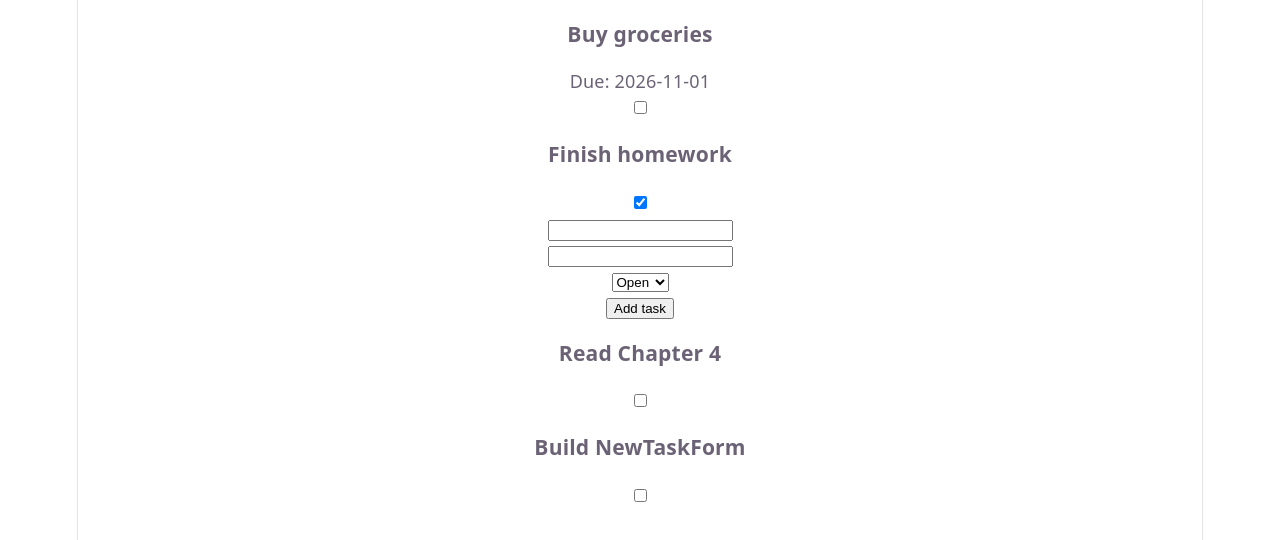
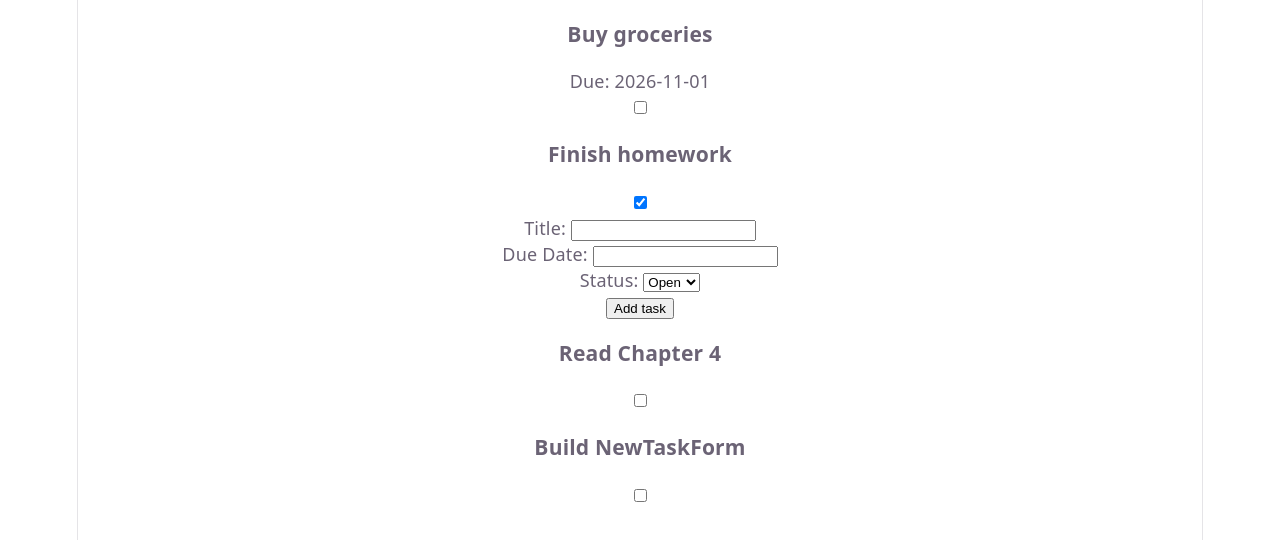
Before and after one commit to aleyakewseedin-web/sfwe475-lab4-2303060053, a React (Vite) app: page / in a window 1280 px wide. Shown: the top 540 px of the page. Built offline with nearby package versions, Linux system fonts and the light colour scheme.

Commit message:
add labels and aria-live for accessibility

```diff
--- a/src/NewTaskForm.tsx
+++ b/src/NewTaskForm.tsx
@@ -27,15 +27,31 @@ if (!result.success) {
   return (
     <form onSubmit={handleSubmit}>
       <div>
-        <input value={title} onChange={(e) => setTitle(e.target.value)} />
-        {errors.title && <p style={{ color: "red" }}>{errors.title[0]}</p>}
+        <label htmlFor="title">Title: </label>
+        <input id="title"
+        value={title}
+        onChange={(e) => setTitle(e.target.value)}
+        aria-invalid={!!errors.title}
+        aria-describedby={errors.title ? "title-error" : undefined}
+         />
+        {errors.title && (
+    <p id="title-error" style={{ color: "red" }}>
+      {errors.title[0]}
+    </p>
+  )}
+</div>
+      <div>
+        <label htmlFor="dueDate">Due Date: </label>
+        <input id="dueDate" value={dueDate} onChange={(e) => setDueDate(e.target.value)} />
+        {errors.dueDate && (
+          <p id="dueDate-error" style={{ color: "red" }}>
+            {errors.dueDate[0]}
+          </p>
+        )}
       </div>
       <div>
-        <input value={dueDate} onChange={(e) => setDueDate(e.target.value)} />
-        {errors.dueDate && <p style={{ color: "red" }}>{errors.dueDate[0]}</p>}
-      </div>
-      <div>
-        <select value={status} onChange={(e) => setStatus(e.target.value)}>
+        <label htmlFor="status">Status: </label>
+        <select id="status" value={status} onChange={(e) => setStatus(e.target.value)}>
           <option value="open">Open</option>
           <option value="doing">Doing</option>
           <option value="done">Done</option>
--- a/src/TaskBoard.tsx
+++ b/src/TaskBoard.tsx
@@ -39,27 +39,28 @@ function TaskBoard() {
   setStatus("success");
 }
 
-  if (status === "loading") return <p>Loading tasks...</p>;
-  if (status === "error")
 return (
+  <div>
+    <div aria-live="polite">
+      {status === "loading" && <p>Loading tasks...</p>}
+      {status === "error" && (
         <div>
           <p>We couldn't load your tasks.</p>
           <button onClick={loadTasks}>Try again</button>
         </div>
-    );
-  if (status === "empty")
-    return (
-      <div>
-        <p>No tasks yet. Add your first one below.</p>
+      )}
+      {status === "empty" && <p>No tasks yet. Add your first one below.</p>}
+    </div>
+
+    {(status === "success" || status === "empty") && (
       <NewTaskForm onAddTask={handleAddTask} />
+    )}
+    {status === "success" && <TaskList tasks={tasks} />}
   </div>
 );
-  return (
-    <div>
-      <NewTaskForm onAddTask={handleAddTask} />
-      <TaskList tasks={tasks} />
-    </div>
-  );
+
+
 }
 
+
 export default TaskBoard;
--- a/src/mockApi.ts
+++ b/src/mockApi.ts
@@ -1,4 +1,4 @@
-import type { CreateTaskInput, Task } from "./schemas";
+import type {  Task } from "./schemas";
 const sampleTasks: Task[] = [
     { id: 1, title: "Read Chapter 4", done: false, status: "open" },
     { id: 2, title: "Build NewTaskForm", done: false, status: "open" }, ];
```
Also changed, not shown: src/notes/dataux.md (+3 -0 lines), src/TaskList.tsx (line endings or trailing spaces). Lines whose indentation alone changed are shown as unchanged.
